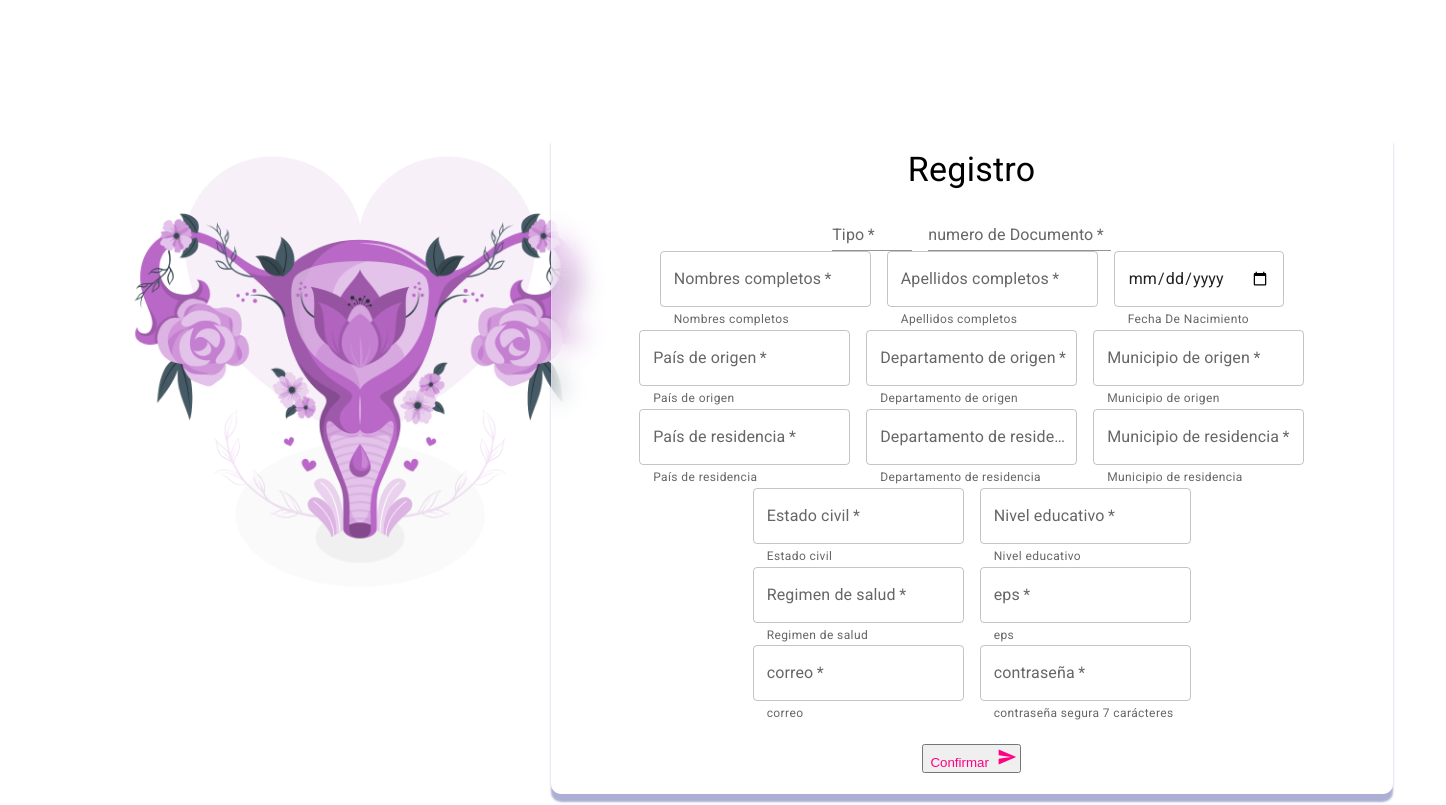
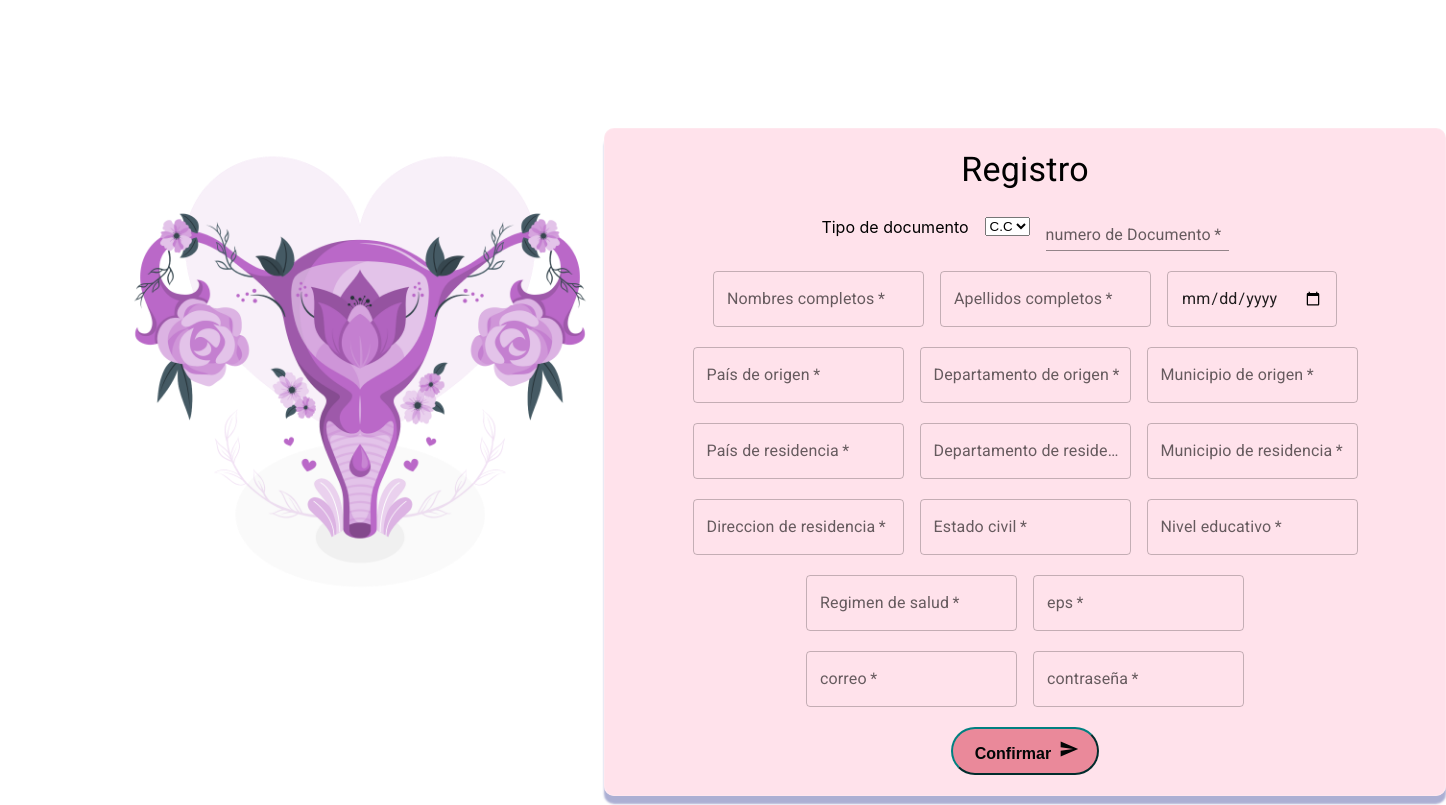
Before and after one commit to Ca-Cu/front-end, a React (Create React App) app: page /Register in a window 1280 px wide. Shown: the top 805 px of the page, 1446 px wide, since content can reach past the window. Built offline with nearby package versions, Linux system fonts and the light colour scheme; what @aws-amplify/ui-react would draw is missing.

Commit message:
register

```diff
--- a/src/Components/HomeSection/index.js
+++ b/src/Components/HomeSection/index.js
@@ -28,7 +28,7 @@ const HomeSection = () => {
                             hemos diseñado esta herramienta para ti
                         </HeroP>
                         <HeroBtnWrapper>
-                            <Button  to='/RegisterAWS'>Registrarse</Button>
+                            <Button  to='/Register'>Registrarse</Button>
                         </HeroBtnWrapper>
                     </HColumn1>
                     <HColumn2>
--- a/src/Components/RegisterUser/index.js
+++ b/src/Components/RegisterUser/index.js
@@ -5,42 +5,80 @@ import Typography from '@mui/material/Typography';
 import Stack from '@mui/material/Stack';
 import Button from '@mui/material/Button';
 import SendIcon from '@mui/icons-material/Send';
-
+import ListItemText from '@mui/material/ListItemText';
+import ListItemIcon from '@mui/material/ListItemIcon';
+import ListItemButton from '@mui/material/ListItemButton';
+import ExpandLess from '@mui/icons-material/ExpandLess';
+import ExpandMore from '@mui/icons-material/ExpandMore';
+import Collapse from '@mui/material/Collapse';
+import List from '@mui/material/List';
+import axios from "axios";
+import { useHistory } from 'react-router-dom';
 import './registerUser.css';
 
-import axios from 'axios';
 import Swal from "sweetalert2";
-const RegisterUser = () => {
-    const handleSubmit = (event) => {
+const RegisterUser = () =>{
+
+    var url='http://localhost:4567/insertUsuario/';
+    const handleChange = e => {
+        const {name, value } = e.target;
+    };
+    const [open, setOpen] = useState(false);
+
+    let history = useHistory();
+
+    const handleSubmit = (e) => {
         let body={}
-        event.preventDefault();
-        const data = new FormData(event.currentTarget);
+        e.preventDefault();
+        const data = new FormData(e.currentTarget);
+        var d = new Date();
         body={
                 tdoc:data.get("tdoc"),
                 ndoc:data.get("ndoc"),
                 nombres:data.get("nombres"),
                 apellidos:data.get("apellidos"),
+                fechaderegistro: d.getFullYear() + "-" + ("0"+(d.getMonth()+1)).slice(-2) + "-" +
+                                  ("0" + d.getDate()).slice(-2),
+                nacionalidad:data.get("paisdeorigen"),
+                departamentodeorigen:data.get("departamentodeorigen"),
+                municipiodeorigen:data.get("municipiodeorigen"),
+                paisderesidencia:data.get("municipiodeorigen"),
+                departamentoderesidencia:data.get("departamentoderesidencia"),
+                municipioderesidencia:data.get("municipioderesidencia"),
+                direccionderesidencia:data.get("direccionderesidencia"),
                 fechadenacimiento:data.get("fechadenacimiento"),
-                email:data.get("email"),
-                password:data.get("password"),
+                estadocivil:data.get("estadocivil"),
+                niveleducativo:data.get("niveleducativo"),
+                regimendesalud:data.get("regimendesalud"),
+                eps:data.get("eps"),
+                correo:data.get("email"),
+                contraseña:data.get("password"),
                 tipousuario:"Paciente"
+
         }
+        var req = new XMLHttpRequest();
+        req.open('POST', 'http://localhost:4567/insertUsuario/', true);
+        req.body=body;
+        req.send(JSON.stringify(body));
+        e.preventDefault();
+        let redirect =''
+        redirect='/'
+        console.log(redirect)
+        history.push(redirect);
     };
+
 
     return (
         <div className="RegisterComponent">
         <Box component="form" onSubmit={handleSubmit} noValidate sx={{ mt: 1 }} className="card">
            <Typography variant="h4" align="center" component="h1" gutterBottom>Registro</Typography>
            <Stack direction="row" spacing={2} justifyContent="center" alignItems="center">
-           <TextField
-                    required
-                    id="tdoc"
-                    name="tdoc"
-                    label="Tipo"
-                    variant="standard"
-                    type="comboBox"
-                    style ={{width: '10%'}}
-                    />
+           <label for="tdoc">Tipo de documento</label>
+             <select id="tdoc" name="tdoc" class="autocomplete">
+               <option value="C.C">C.C</option>
+               <option value="C.E">C.E</option>
+               <option value="T.I">T.I</option>
+             </select>
             <TextField
                     required
                     id="ndoc"
@@ -48,8 +86,10 @@ const RegisterUser = () => {
                     label="numero de Documento"
                     variant="standard"
                     type="number"
+
                     />
             </Stack>
+            <br/>
             <Stack direction="row" spacing={2} justifyContent="center" alignItems="center" >
             <TextField
                     required
@@ -57,7 +97,6 @@ const RegisterUser = () => {
                     name="nombres"
                     label="Nombres completos"
                     variant="outlined"
-                    helperText="Nombres completos"
                     />
 
             <TextField
@@ -66,7 +105,6 @@ const RegisterUser = () => {
                     name="apellidos"
                     label="Apellidos completos"
                     variant="outlined"
-                    helperText="Apellidos completos"
 
                     />
             <TextField
@@ -75,9 +113,9 @@ const RegisterUser = () => {
                     name="fechadenacimiento"
                     type="date"
                     variant="outlined"
-                    helperText="Fecha De Nacimiento"
                     />
             </Stack>
+            <br/>
             <Stack direction="row" spacing={2} justifyContent="center" alignItems="center">
             <TextField
                     required
@@ -85,7 +123,6 @@ const RegisterUser = () => {
                     name="paisdeorigen"
                     label="País de origen"
                     variant="outlined"
-                    helperText="País de origen"
                     />
             <TextField
                     required
@@ -93,7 +130,6 @@ const RegisterUser = () => {
                     name="departamentodeorigen"
                     label="Departamento de origen"
                     variant="outlined"
-                    helperText="Departamento de origen"
                     />
             <TextField
                     required
@@ -101,9 +137,9 @@ const RegisterUser = () => {
                     name="municipiodeorigen"
                     label="Municipio de origen"
                     variant="outlined"
-                    helperText="Municipio de origen"
                     />
             </Stack>
+            <br/>
             <Stack direction="row" spacing={2} justifyContent="center" alignItems="center">
             <TextField
                     required
@@ -111,7 +147,6 @@ const RegisterUser = () => {
                     name="paisderesidencia"
                     label="País de residencia"
                     variant="outlined"
-                    helperText="País de residencia"
                     />
             <TextField
                     required
@@ -119,7 +154,6 @@ const RegisterUser = () => {
                     name="departamentoderesidencia"
                     label="Departamento de residencia"
                     variant="outlined"
-                    helperText="Departamento de residencia"
                     />
             <TextField
                     required
@@ -127,17 +161,23 @@ const RegisterUser = () => {
                     name="municipioderesidencia"
                     label="Municipio de residencia"
                     variant="outlined"
-                    helperText="Municipio de residencia"
                     />
             </Stack>
+            <br/>
             <Stack direction="row" spacing={2} justifyContent="center" alignItems="center">
+            <TextField
+                required
+                id="direccionderesidencia"
+                name="direccionderesidencia"
+                label="Direccion de residencia"
+                variant="outlined"
+            />
             <TextField
                     required
                     id="estadocivil"
                     name="estadocivil"
                     label="Estado civil"
                     variant="outlined"
-                    helperText="Estado civil"
                     />
             <TextField
                     required
@@ -145,9 +185,9 @@ const RegisterUser = () => {
                     name="niveleducativo"
                     label="Nivel educativo"
                     variant="outlined"
-                    helperText="Nivel educativo"
                     />
             </Stack>
+            <br/>
             <Stack direction="row" spacing={2} justifyContent="center" alignItems="center">
             <TextField
                     required
@@ -155,7 +195,6 @@ const RegisterUser = () => {
                     name="regimendesalud"
                     label="Regimen de salud"
                     variant="outlined"
-                    helperText="Regimen de salud"
                     />
             <TextField
                     required
@@ -163,9 +202,9 @@ const RegisterUser = () => {
                     name="eps"
                     label="eps"
                     variant="outlined"
-                    helperText="eps"
                     />
             </Stack>
+            <br/>
             <Stack direction="row" spacing={2} justifyContent="center" alignItems="center">
             <TextField
                     required
@@ -173,7 +212,6 @@ const RegisterUser = () => {
                     name="email"
                     label="correo"
                     variant="outlined"
-                    helperText="correo"
                     />
             <TextField
                     required
@@ -182,12 +220,12 @@ const RegisterUser = () => {
                     label="contraseña"
                     variant="outlined"
                     type="password"
-                    helperText="contraseña segura 7 carácteres"
                     />
             </Stack>
             <br/>
             <Box textAlign='center'>
-                <Button type="submit" class="button" variant="contained" endIcon={<SendIcon />}>Confirmar</Button>
+                <Button  type="submit" class="button" variant="contained" endIcon={<SendIcon />}>Confirmar</Button>
+
             </Box>
         </Box>
         </div>
--- a/src/Components/RegisterUser/registerUser.css
+++ b/src/Components/RegisterUser/registerUser.css
@@ -1,5 +1,5 @@
 .card{
-  background: rgba(255, 255, 255, 0.55);
+  background: rgba(255, 203, 219, 0.55);
   box-shadow: 0 8px 2px 0 rgba( 31, 38, 135, 0.37 );
   backdrop-filter: blur( 12px );
   -webkit-backdrop-filter: blur( 12px );
@@ -9,6 +9,27 @@
   margin:20px;
   width:800px;
 }
+.sidebarIcon {
+  margin-right: 15px;
+}
+
 .button{
-  color: #ff0080
+    border-radius: 50px;
+    background: #EA899A;
+    border-style: outset;
+    border-color: Teal;
+    white-space: nowrap;
+    padding: 10px 22px;
+    color: #010606;
+    font-size: 16px;
+    outline: none;
+    cursor: pointer;
+    transition: all 0.2s ease-in-out;
+    text-decoration: none;
+    font-weight:bold;
 }
+
+.button:hover{
+   background: #fff;
+   color: #EA899A;
+}
--- a/src/pages/register/index.js
+++ b/src/pages/register/index.js
@@ -5,7 +5,7 @@ import "./register.css";
 const Register = () => {
     return (
         <div className="register_box">
-            <Grid container spacing={2}>
+            <Grid container spacing={12}>
                 <Grid item xs={8}>
                     <img src="./register.png" heigh="480px" width="480px">
                         </img>
```
